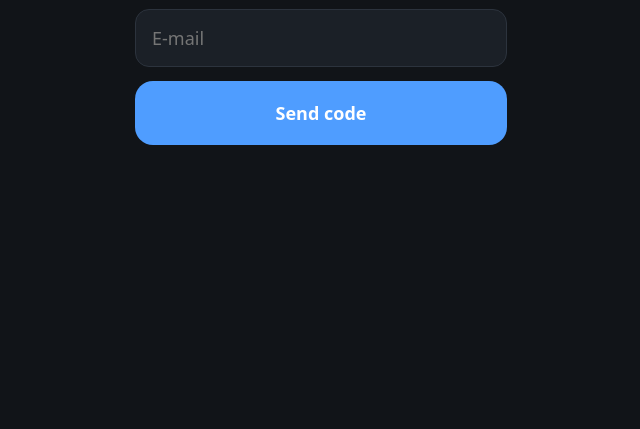
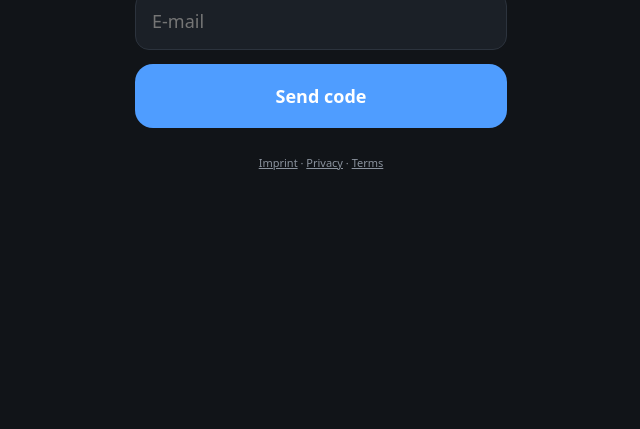
Before and after one commit to michaelkrisper/saugi, a website with bundled scripts: page public/index.html in a window 1280 px wide. Shown: the part 371-800 px from the top of the page, without its empty margins (319-959 px from the left). Built offline with nearby package versions, Linux system fonts and the light colour scheme.

Commit message:
Link the legal pages (#35)
Closes #34

Imprint, privacy and terms links (central pages on krisperapps.de)
beside the version on the main screen and below the sign-in button. The
browser check asserts them on both screens.

```diff
--- a/public/index.html
+++ b/public/index.html
@@ -46,7 +46,8 @@
   #fan button svg { width: 20px; height: 20px; fill: none; stroke: currentColor; stroke-width: 2; stroke-linecap: round; stroke-linejoin: round; }
   #fan button.on { color: var(--fg); background: #2c333d; }
   nav { display: grid; grid-template-columns: 1fr 1fr; gap: 12px; padding: 4px 12px 8px; }
-  #version { padding-bottom: 6px; text-align: center; color: var(--dim); font-size: 11px; }
+  .legal { padding-bottom: 6px; text-align: center; color: var(--dim); font-size: 11px; }
+  .legal a { color: inherit; }
   button { appearance: none; border: 0; border-radius: 18px; padding: 20px 0; font: 600 18px system-ui, sans-serif;
            color: var(--fg); background: var(--card); display: flex; align-items: center; justify-content: center; gap: 10px; }
   button svg { width: 24px; height: 24px; fill: currentColor; pointer-events: none; }
@@ -89,6 +90,7 @@
   <input id="code" inputmode="numeric" autocomplete="one-time-code" placeholder="Code from the e-mail" hidden>
   <button class="primary" id="login-btn">Send code</button>
   <div id="login-error" style="color: var(--bad)"></div>
+  <div class="legal"><a href="https://krisperapps.de/impressum" target="_blank" rel="noopener">Imprint</a> · <a href="https://krisperapps.de/datenschutz#roscoe" target="_blank" rel="noopener">Privacy</a> · <a href="https://krisperapps.de/nutzung" target="_blank" rel="noopener">Terms</a></div>
 </form>
 
 <main id="app" hidden style="display:contents">
@@ -127,7 +129,7 @@
     <button id="main" class="primary" disabled></button>
     <button id="home" disabled><svg viewBox="0 0 24 24"><path d="M12 3 2 12h3v8h5v-6h4v6h5v-8h3z"/></svg>Home</button>
   </nav>
-  <div id="version"></div>
+  <div class="legal"><a href="https://krisperapps.de/impressum" target="_blank" rel="noopener">Imprint</a> · <a href="https://krisperapps.de/datenschutz#roscoe" target="_blank" rel="noopener">Privacy</a> · <a href="https://krisperapps.de/nutzung" target="_blank" rel="noopener">Terms</a> · <span id="version"></span></div>
 </main>
 
 <dialog id="sched">
```
Also changed, not shown: scripts/browser-check.mjs (+8 -0 lines).
